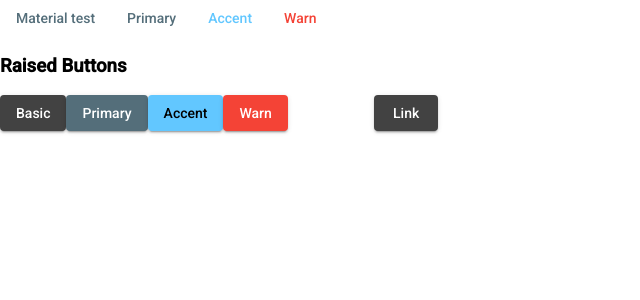
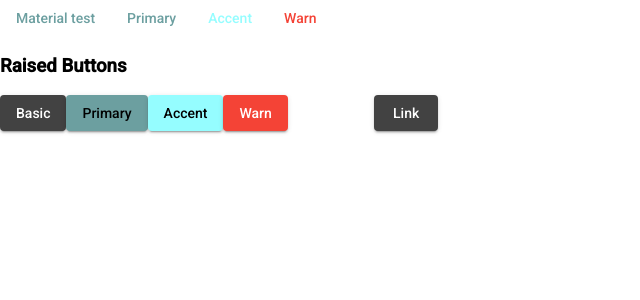
Before and after one commit to vectors36/ng-kanban, an Angular app: page / in a window 1280 px wide. Shown: the top 300 px of the page, without its empty margins (0-640 px from the left). Built offline with nearby package versions, Linux system fonts and the light colour scheme; no server answers.

Commit message:
Added style

```diff
--- a/src/styles.scss
+++ b/src/styles.scss
@@ -46,8 +46,44 @@ $custom-bluegrey: (
     )
 );
 
-$ng-kanban-primary: mat-palette($custom-bluegrey);
-$ng-kanban-accent: mat-palette($custom-bluegrey, A200, A100, A400);
+$custom-bluegrey2: (
+    50 : #edf3f4,
+    100 : #d3e2e3,
+    200 : #b6cfd0,
+    300 : #98bcbd,
+    400 : #82adae,
+    500 : #6c9fa0,
+    600 : #649798,
+    700 : #598d8e,
+    800 : #4f8384,
+    900 : #3d7273,
+    A100 : #c8feff,
+    A200 : #95fdff,
+    A400 : #62fcff,
+    A700 : #48fcff,
+    contrast: (
+        50 : #000000,
+        100 : #000000,
+        200 : #000000,
+        300 : #000000,
+        400 : #000000,
+        500 : #000000,
+        600 : #000000,
+        700 : #ffffff,
+        800 : #ffffff,
+        900 : #ffffff,
+        A100 : #000000,
+        A200 : #000000,
+        A400 : #000000,
+        A700 : #000000,
+    )
+);
+
+
+
+
+$ng-kanban-primary: mat-palette($custom-bluegrey2);
+$ng-kanban-accent: mat-palette($custom-bluegrey2, A200, A100, A400);
 
 // The warn palette is optional (defaults to red).
 $ng-kanban-warn: mat-palette($mat-red);
```
